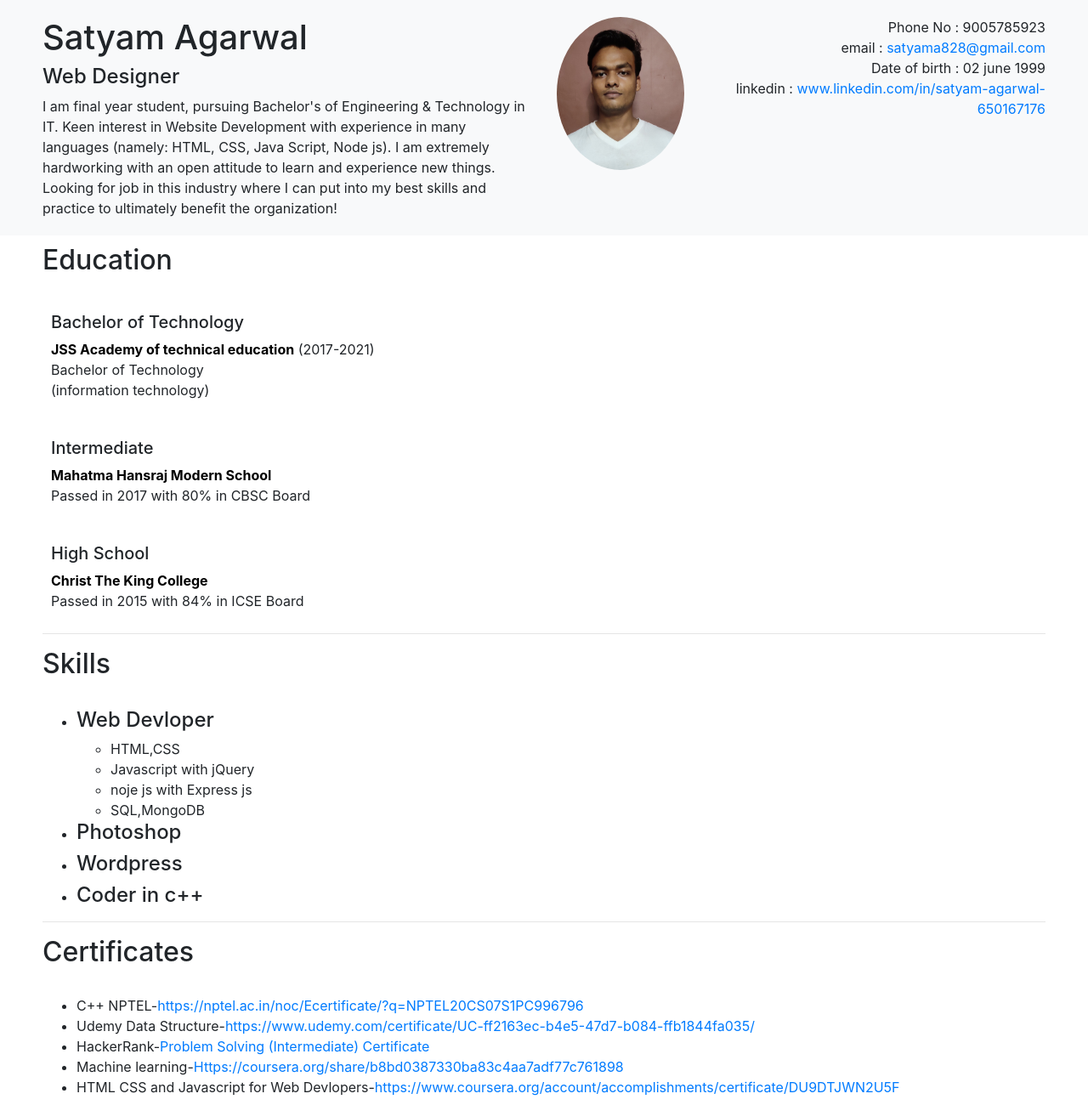
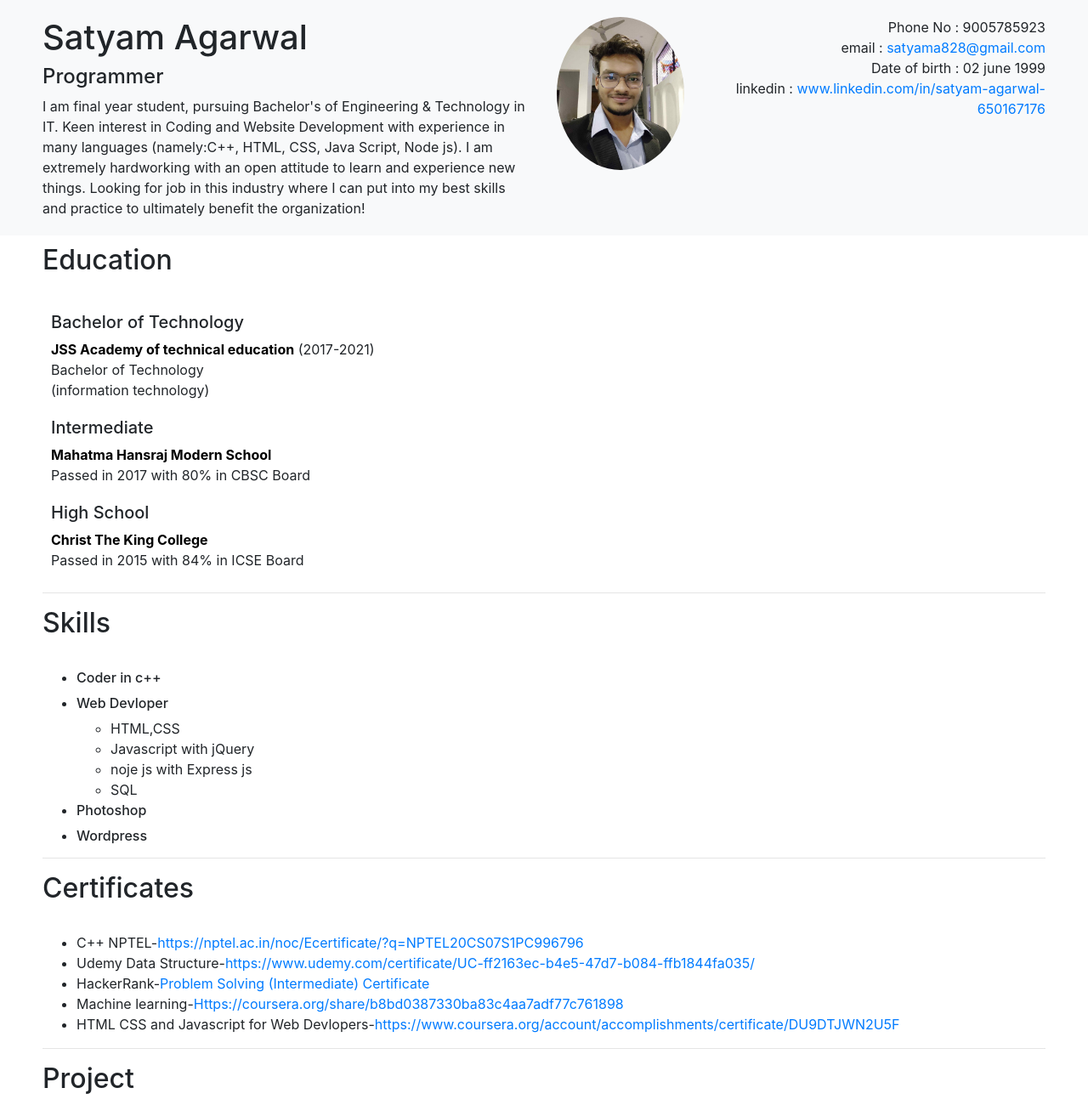
Before and after one commit to Satyam88288/MYCV, a plain HTML site: page CV/index.html in a window 1280 px wide. Shown: the top 1300 px of the page at 85% size. Drawn offline with nearby package versions, Linux system fonts and the light colour scheme.

Commit message:
Update index.html

```diff
--- a/CV/index.html
+++ b/CV/index.html
@@ -12,13 +12,13 @@
                 Satyam Agarwal
             </h1>
             <h4>
-                Web Designer
+                Programmer
             </h4>
-            I am final year student, pursuing Bachelor's of Engineering & Technology in IT. Keen interest in Website Development with experience in many languages (namely: HTML, CSS, Java Script, Node js). I am extremely hardworking with an open attitude to learn and experience new things. Looking for job in this industry where I can put into my best skills and practice to ultimately benefit the organization!
+            I am final year student, pursuing Bachelor's of Engineering & Technology in IT. Keen interest in Coding and Website Development with experience in many languages (namely:C++, HTML, CSS, Java Script, Node js). I am extremely hardworking with an open attitude to learn and experience new things. Looking for job in this industry where I can put into my best skills and practice to ultimately benefit the organization!
 
                 </div>
                 <div class="col-sm-2">
-                    <img src="images/IMG_20200722_165347.jpg" id="image1" style="width: 150px; height: 180px;">
+                    <img src="images/Myphoto.jpg" id="image1" style="width: 150px; height: 180px;">
 
                 </div>
                 <div class="col-sm-4">
@@ -55,13 +55,13 @@
                         Bachelor of Technology<br>
                         (information technology)
                     </div>
-                    <br>
+
                     <div style="padding: 10px;">
                         <h5>Intermediate</h5>
                         <a href="https://hansrajschool.com/" style="color: black;"><b>Mahatma Hansraj Modern School</b></a><br>
                         Passed in 2017 with 80% in CBSC Board
                     </div>
-                    <br>
+
                     <div style="padding: 10px;">
                         <h5>High School</h5>
                         <a href="https://www.christthekingjhansi.org/" style="color: black;"><b>Christ The King College</b></a><br>
@@ -73,10 +73,13 @@
                     <h2>Skills</h2><br>
                     <div>
                         <ul>
+                             <li><h6>
+                            Coder in c++
+                        </h6></li>
                             <li>
-                        <h4>
+                        <h6>
                             Web Devloper
-                        </h4>
+                        </h6>
                         <ul>
                             <li>
                                 HTML,CSS
@@ -88,22 +91,20 @@
                                 noje js with Express js
                             </li>
                             <li>
-                                SQL,MongoDB
+                                SQL
                             </li>
                         </ul>
                     </li>
                     <li>
-                        <h4>
+                        <h6>
                             Photoshop
-                        </h4>
+                        </h6>
                     </li>
                     <li>
-                        <h4>
+                        <h6>
                             Wordpress
-                        </h4></li>
-                        <li><h4>
-                            Coder in c++
-                        </h4></li>
+                        </h6></li>
+
                     </ul>
                     </div>
 
```
